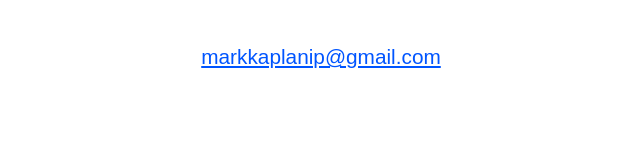
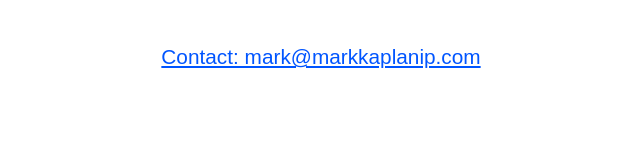
Before and after one commit to markkaplanip/markkaplanip.github.io, a plain HTML site: page index.html in a window 1280 px wide. Shown: the whole page, without its empty margins (319-959 px from the left). Drawn offline with Linux system fonts and the light colour scheme.

Commit message:
Update index.html

```diff
--- a/index.html
+++ b/index.html
@@ -18,7 +18,7 @@
 </head>
 <body>
 
-<p><a href="mailto:markkaplanip@gmail.com">markkaplanip@gmail.com</a></p>
+<p><a href="mailto:mark@markkaplanip.com">Contact: mark@markkaplanip.com</a></p>
 
 </body>
 </html>
```
